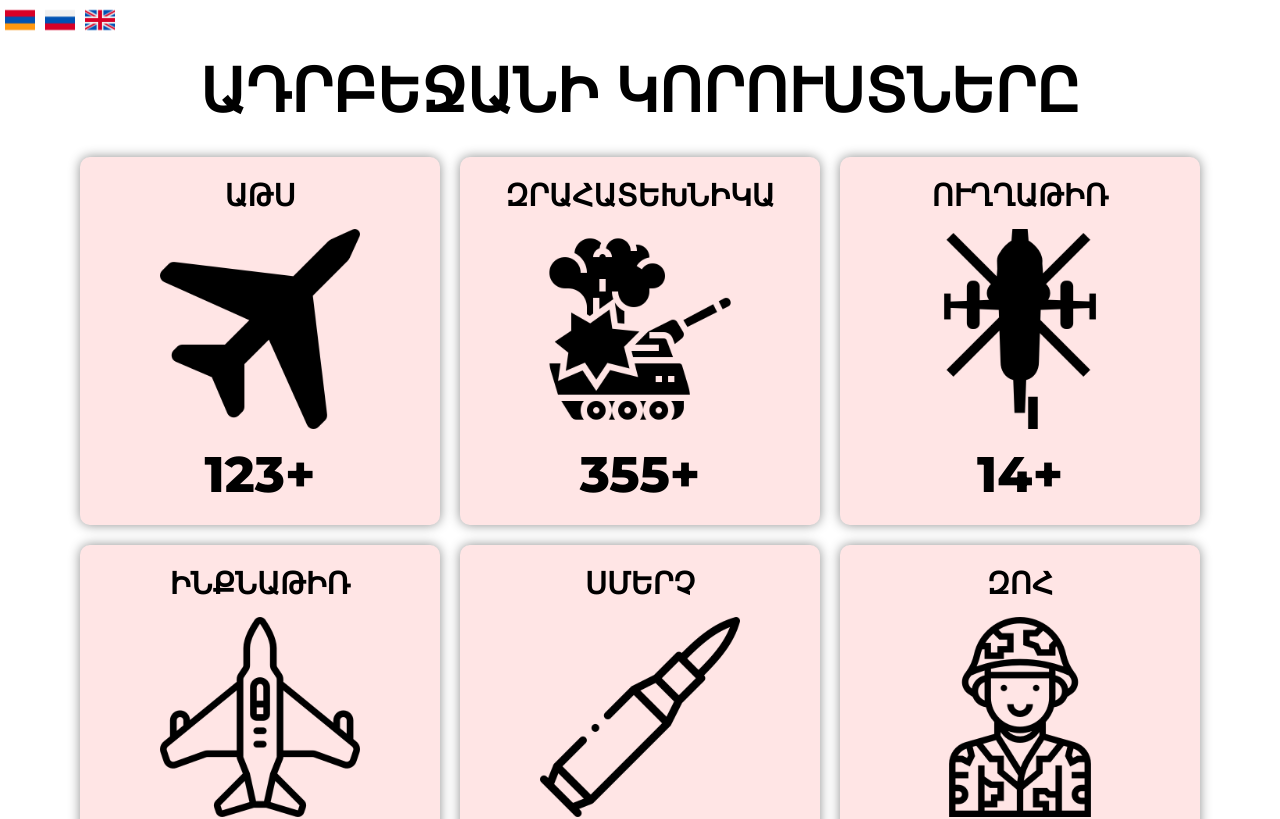
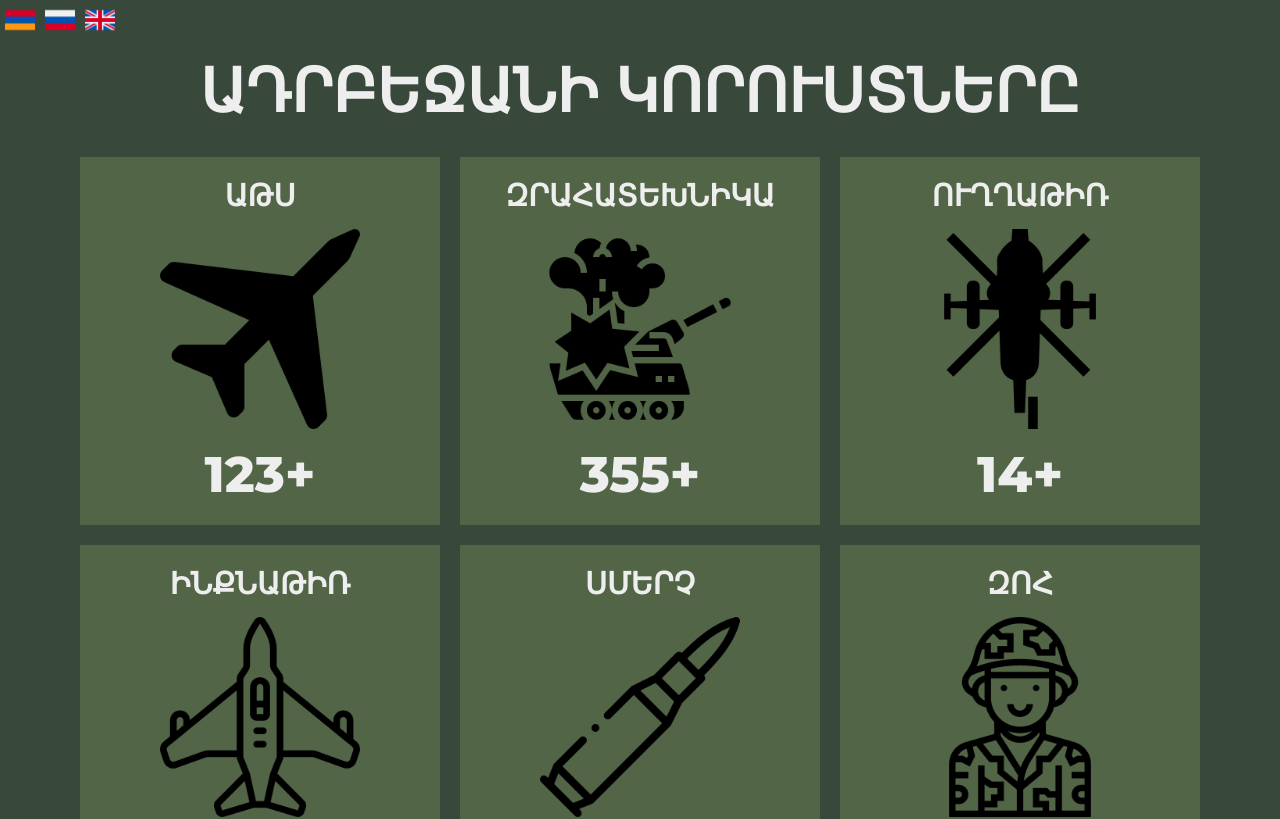
Before and after one commit to Hovakimyan/forvictory, a React (Create React App) app: page / in a window 1280 px wide. Shown: the top 819 px of the page. Built offline with nearby package versions, Linux system fonts and the light colour scheme.

Commit message:
fix: update design

```diff
--- a/src/pages/home/list/item/styled.js
+++ b/src/pages/home/list/item/styled.js
@@ -3,10 +3,8 @@ import styled from 'styled-components'
 export const Container = styled.div`
     box-sizing: border-box;
     padding: 20px;
-    border-radius: 10px;
-    box-shadow: #8f8f8f 0 0 12px 0;
     width: 100%;
-    background: rgba(255, 0, 0, 0.1);
+    background: #526547;
     justify-content: center;
     align-items: center;
     display: flex;
--- a/src/pages/reset-css.js
+++ b/src/pages/reset-css.js
@@ -6,6 +6,8 @@ const ResetCss = createGlobalStyle`
         height: 100%;
         font: 16px Montserrat;
         font-weight: 400;
+        background: #38483b;
+        color: #eeeeee;
     }
     html, body, div, span, applet, object, iframe,
     h1, h2, h3, h4, h5, h6, p, blockquote, pre,
```
